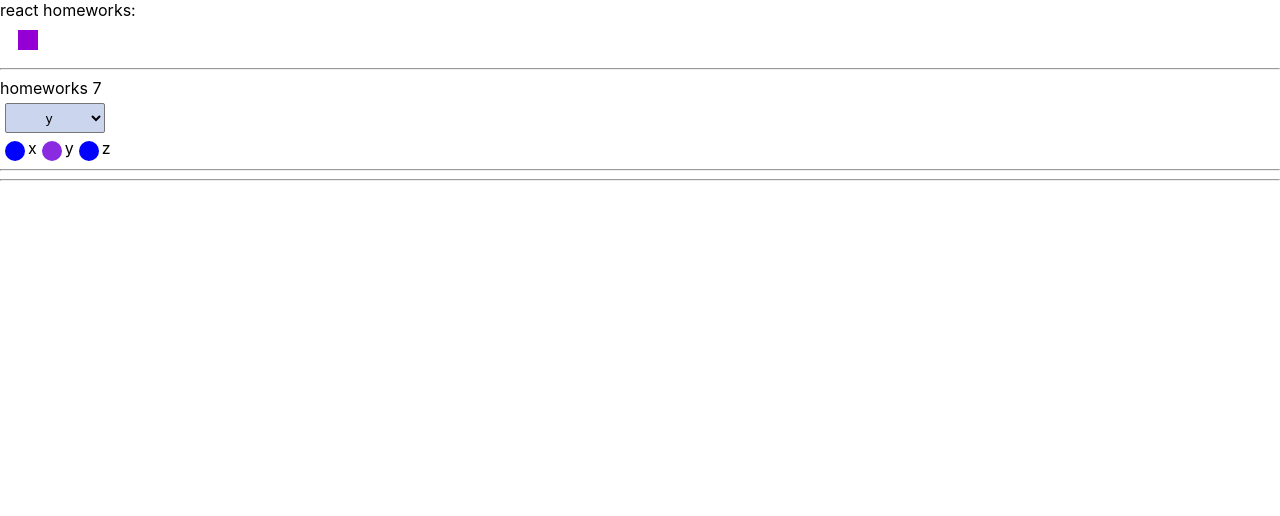
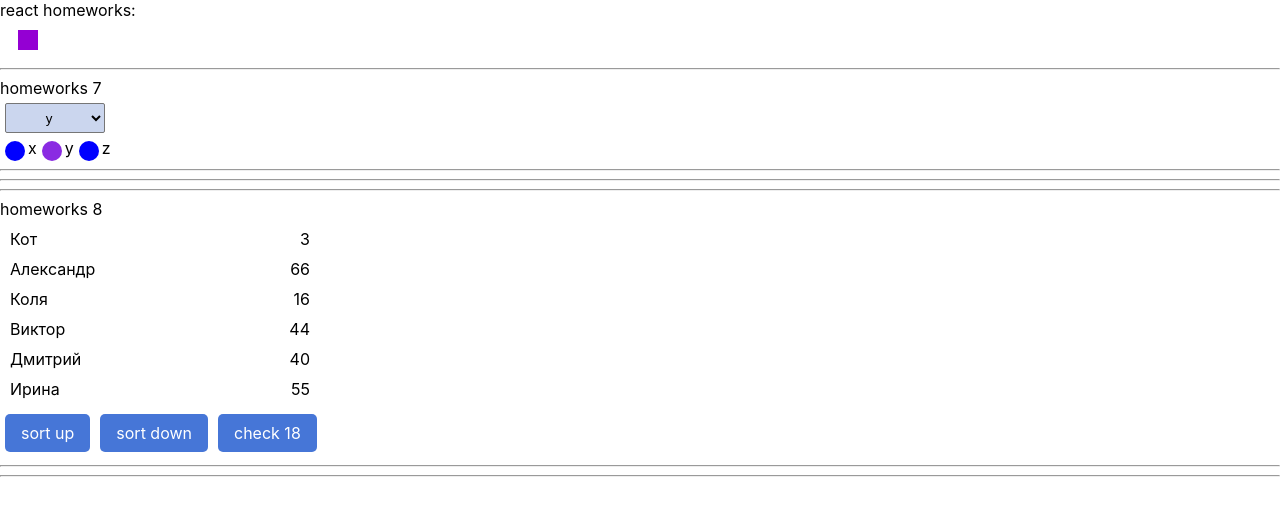
Before and after one commit to AnaKhurs/my-homeworks, a React (Create React App) app: page /#/junior in a window 1280 px wide. Shown: the top 516 px of the page. Built offline with nearby package versions, Linux system fonts and the light colour scheme.

Commit message:
HW8_reducer_playload

```diff
--- a/src/p2-homeworks/h5/pages/Junior.tsx
+++ b/src/p2-homeworks/h5/pages/Junior.tsx
@@ -1,10 +1,12 @@
 import React from 'react'
 import HW7 from "../../h7/HW7";
+import HW8 from "../../h8/HW8";
 
 export function Junior() {
     return (
         <div>
             <HW7/>
+            <HW8/>
         </div>
     )
 }
--- a/src/p2-homeworks/h7/common/c6-SuperRadio/superRadio.module.css
+++ b/src/p2-homeworks/h7/common/c6-SuperRadio/superRadio.module.css
@@ -7,7 +7,6 @@
     border-radius: 50%;
     outline: none;
     background: #0000ff;
-
 }
 
 .radio:hover {
--- /dev/null
+++ b/src/p2-homeworks/h8/HW8.module.css
@@ -0,0 +1,10 @@
+.buttonGroup {
+    display: flex;
+}
+
+.item {
+    display: flex;
+   justify-content: space-between;
+    margin: 10px;
+    width: 300px;
+}
--- a/src/p2-homeworks/h8/HW8.tsx
+++ b/src/p2-homeworks/h8/HW8.tsx
@@ -1,8 +1,13 @@
 import React, {useState} from 'react'
 import {homeWorkReducer} from './bll/homeWorkReducer'
 import SuperButton from '../h4/common/c2-SuperButton/SuperButton'
+import classes from './HW8.module.css'
 
-// export type UserType =
+export type UserType = {
+    _id: number
+    name: string
+    age: number
+}
 
 const initialPeople = [
     {_id: 0, name: 'Кот', age: 3},
@@ -14,16 +19,19 @@ const initialPeople = [
 ]
 
 function HW8() {
-    const [people, setPeople] = useState<any>(initialPeople) // need to fix any
+    const [people, setPeople] = useState<Array<UserType>>(initialPeople)
 
-    // need to fix any
     const finalPeople = people.map((p: any) => (
-        <div key={p._id}>
-            some name, age
+        <div key={p._id} className={classes.item}>
+            <span>{p.name}</span>
+            {p.age}
         </div>
     ))
 
     const sortUp = () => setPeople(homeWorkReducer(initialPeople, {type: 'sort', payload: 'up'}))
+    const sortDown = () => setPeople(homeWorkReducer(initialPeople, {type: 'sort', payload: 'down'}))
+    const onCheck = () => setPeople(homeWorkReducer(initialPeople, {type: 'check', payload: 18}))
+
 
     return (
         <div>
@@ -32,11 +40,11 @@ function HW8() {
 
             {/*should work (должно работать)*/}
             {finalPeople}
-
-            <div><SuperButton onClick={sortUp}>sort up</SuperButton></div>
-            <div>sort down</div>
-            check 18
-
+            <div className={classes.buttonGroup}>
+                <div><SuperButton onClick={sortUp}>sort up</SuperButton></div>
+                <div><SuperButton onClick={sortDown}>sort down</SuperButton></div>
+                <div><SuperButton onClick={onCheck}>check 18</SuperButton></div>
+            </div>
             <hr/>
             {/*для личного творчества, могу проверить*/}
             {/*<AlternativePeople/>*/}
--- a/src/p2-homeworks/h8/bll/homeWorkReducer.ts
+++ b/src/p2-homeworks/h8/bll/homeWorkReducer.ts
@@ -1,13 +1,21 @@
-export const homeWorkReducer = (state: any, action: any): any => { // need to fix any
+import {UserType} from "../HW8";
+
+export const homeWorkReducer = (state: Array<UserType>, action: ActionType): Array<UserType> => {
     switch (action.type) {
         case 'sort': {
-            // need to fix
-            return state
+            const newState = [...state].sort((a, b) => {
+                if (a.name > b.name) return 1
+                if (a.name < b.name) return -1
+                else return 0
+            })
+            return action.payload === 'up' ? newState : newState.reverse()
         }
         case 'check': {
-            // need to fix
+            return state.filter(x => x.age >= action.payload)
+        }
+        default:
             return state
-        }
-        default: return state
     }
 }
+
+type ActionType = { type: 'sort', payload: 'up' | 'down' } | { type: 'check', payload: number }
```
Also changed, not shown: 1 other file (tests, documents, lock files or other folders).
